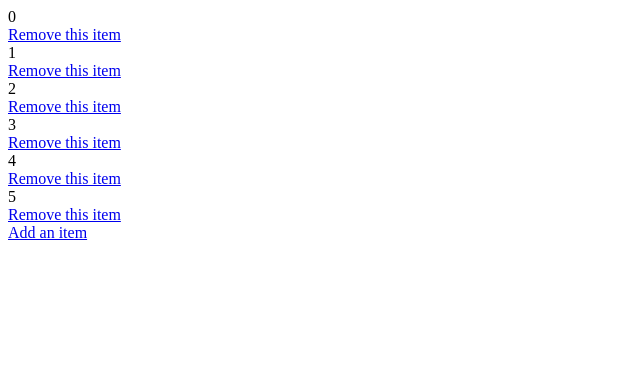
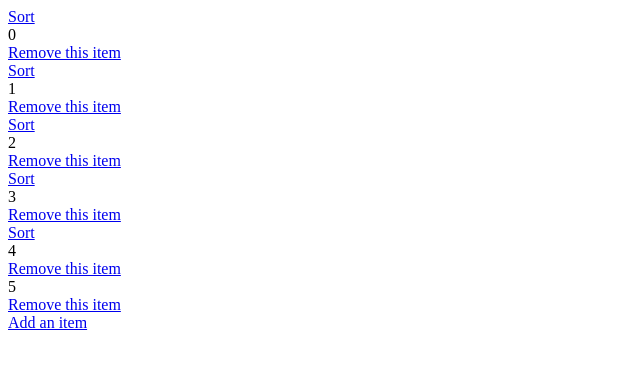
Before and after one commit to bpaulin/jquery-sf2formcollection, a plain HTML site: page demo.html in a window 1280 px wide. Both pictures are taken after a click on the element "Add an item". Shown: the whole page, without its empty margins (0-640 px from the left). Drawn offline with nearby package versions, Linux system fonts and the light colour scheme.

Commit message:
should add an sort element to each item

```diff
--- a/demo.html
+++ b/demo.html
@@ -5,6 +5,7 @@
   <title>sf2FormCollection.js</title>
 
   <script type="text/javascript" src="http://ajax.googleapis.com/ajax/libs/jquery/1.10.1/jquery.min.js"></script>
+  <script type="text/javascript" src="http://code.jquery.com/ui/1.10.3/jquery-ui.js"></script>
   <!-- include source files here... -->
   <script type="text/javascript" src="src/sf2FormCollection.js"></script>
 </head>
@@ -20,8 +21,8 @@
     $().ready(function(){
         $('#collection').sf2FormCollection(
           {
-            'addItem': '<a href="#">Add an item</a>',
             'removeItem': '<a href="#">Remove this item</a>',
+            'sortable': true,
           }
         );
     });</script>
--- a/src/sf2FormCollection.js
+++ b/src/sf2FormCollection.js
@@ -9,7 +9,9 @@
         {
             'addItem': '<a href="#">Add an item</a>',
             'removeItem': '',
-            'tokenIndex': '__NAME__'
+            'tokenIndex': '__NAME__',
+            'sortable': false,
+            'sortItem': '<a href="#">Sort</a>'
         };
         params = $.extend(defauts, options);
 
@@ -35,6 +37,16 @@
             })
         };
 
+        /** SortElement */
+        if (params['sortable']) {
+            container.find('.sf2fc-items').sortable();
+            container.find('.sf2fc-items').children('*').each(function () {
+                link = $(params['sortItem'])
+                link.addClass('sf2fc-sort');
+                $(this).prepend(link);
+            })
+        };
+
         /** AddElement */
         var containerAddElement = $("<div class='sf2fc-add'></div>");
         var addElement = $(params['addItem']);
@@ -46,8 +58,8 @@
             e.preventDefault();
             var prototype = container.data('prototype');
             var index = container.data('index');
-
-			prototype = prototype.replace(params['tokenIndex'], index);
+            var re = new RegExp(params['tokenIndex'], 'g');
+            prototype = prototype.replace(re, index);
             item = $('<div class="sf2fc-item"></div>');
             item.append(prototype)
 
```
Also changed, not shown: spec/sf2FormCollectionSpec.js (+1 -2 lines). Lines whose indentation alone changed are shown as unchanged.
